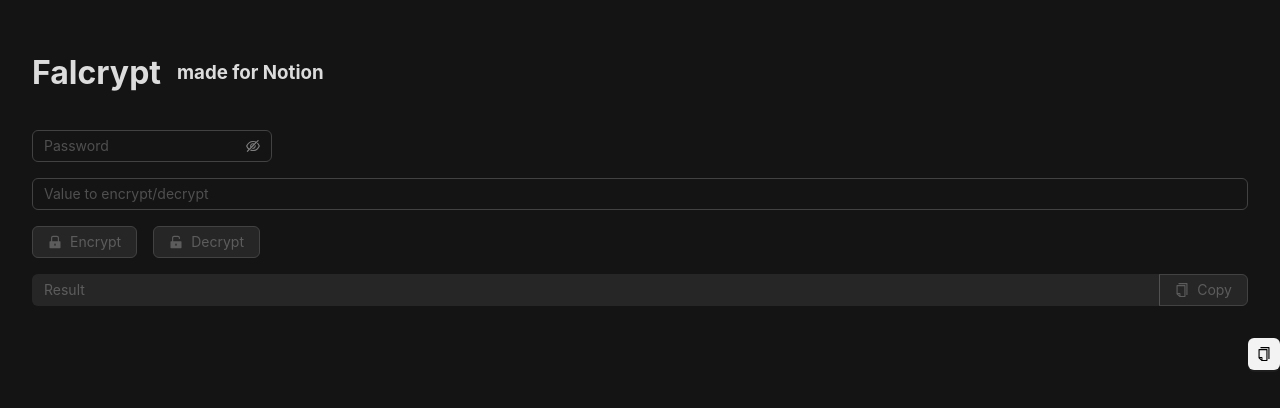
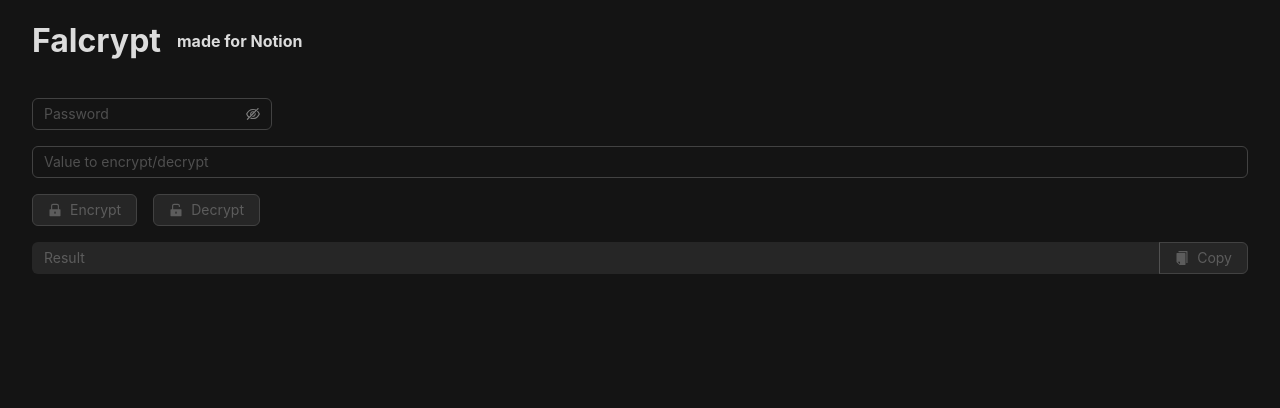
Before and after one commit to Falciighol/falcrypt, a React (Vite) app: page / in a window 1280 px wide. Shown: the top 408 px of the page. Built offline with nearby package versions, Linux system fonts and the light colour scheme.

Commit message:
chore: style refactor

```diff
--- a/src/App.tsx
+++ b/src/App.tsx
@@ -1,5 +1,5 @@
 import { Alert, Button, Flex, Input, Space, theme, Tooltip } from "antd";
-import { CopyOutlined, LockFilled, UnlockFilled } from "@ant-design/icons";
+import { CopyFilled, LockFilled, UnlockFilled } from "@ant-design/icons";
 import { decrypt, encrypt } from "./utils";
 import { useEffect, useState } from "react";
 
@@ -55,7 +55,14 @@
 
   const handleCopy = async () => {
     if (result) {
-      await navigator.clipboard.writeText(result)
+      if (!navigator.clipboard) {
+        const resultArea = document.getElementById("result") as HTMLInputElement;
+        resultArea.focus();
+        resultArea.select();
+        document.execCommand('copy');
+      } else {
+        await navigator.clipboard.writeText(result)
+      }
       setCopied(true)
       setDisableCopy(true)
       setTimeout(() => {
@@ -72,13 +79,13 @@
       }} justify={'center'} align={'top'}>
         <Space size={'middle'} direction="vertical" style={{
           width: '100%',
-          padding: '2rem'
+          padding: '0 2rem 2rem'
         }}>
           <Space size={'middle'} style={{
             color: colorText,
           }}>
             <h1>Falcrypt</h1>
-            <h3>made for Notion</h3>
+            <h4>made for Notion</h4>
           </Space>
           <div style={{
             width: '15rem'
@@ -108,12 +115,11 @@
             >Decrypt</Button>
           </Space>
           <Space.Compact style={{ width: '100%' }}>
-            <Input placeholder="Result" readOnly value={result} variant={"filled"}/>
+            <Input placeholder="Result" readOnly value={result} variant={"filled"} id={'result'}/>
             <Tooltip placement="top" title={'Copied!'} arrow open={copied}>
               <Button
-                color={'default'}
-                variant={'solid'}
-                icon={<CopyOutlined/>}
+                type="default"
+                icon={<CopyFilled />}
                 onClick={() => handleCopy()}
                 disabled={!result || disableCopy}
               >Copy</Button>
@@ -123,14 +129,6 @@
           {error && <Alert message={error} type="error"/>}
         </Space>
       </Flex>
-      <Flex style={{
-        width: '100%',
-      }} justify={'right'} align={'top'}>
-        <Button
-          color="default"
-          variant="solid"
-          icon={<CopyOutlined/>}></Button>
-      </Flex>
     </div>
   )
 }
```
